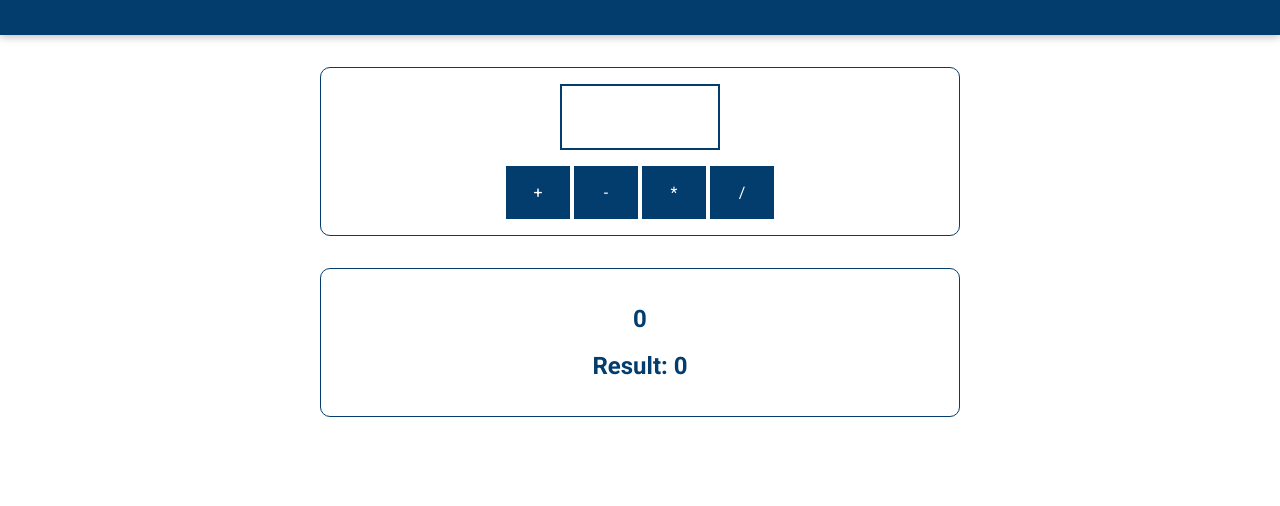
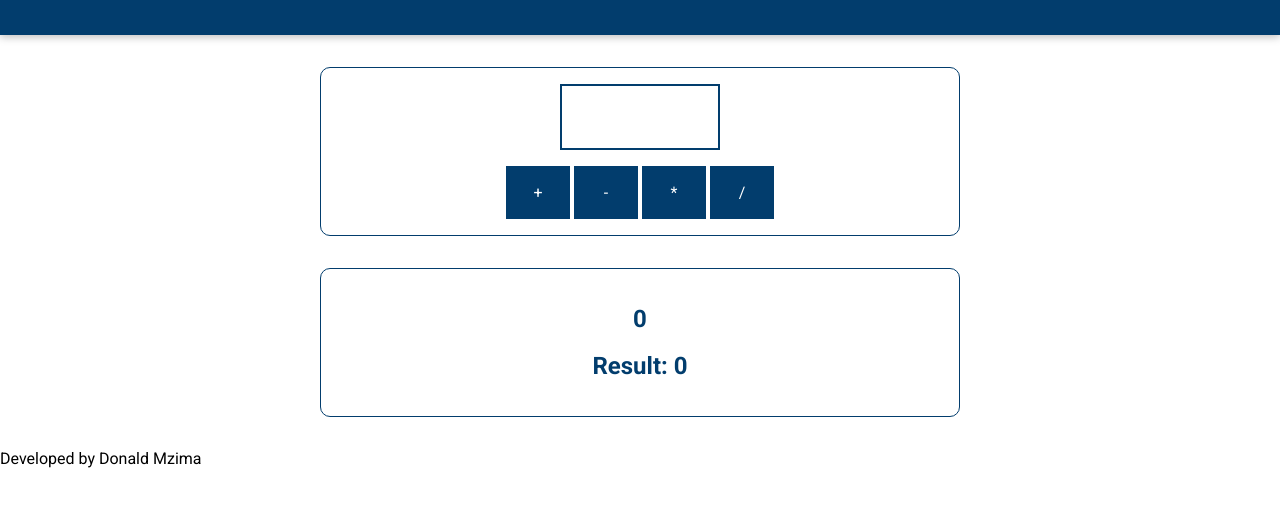
Before and after one commit to DonaldMzima/javascript_calculator, a plain HTML site: page index.html in a window 1280 px wide. Shown: the part 78-584 px from the top of the page. Drawn offline with Linux system fonts and the light colour scheme.

Commit message:
adding developer name

```diff
--- a/index.html
+++ b/index.html
@@ -29,5 +29,6 @@
       <h2 id="current-calculation">0</h2>
       <h2>Result: <span id="current-result">0</span></h2>
     </section>
+    <p>Developed by Donald Mzima</p>
   </body>
 </html>
```
